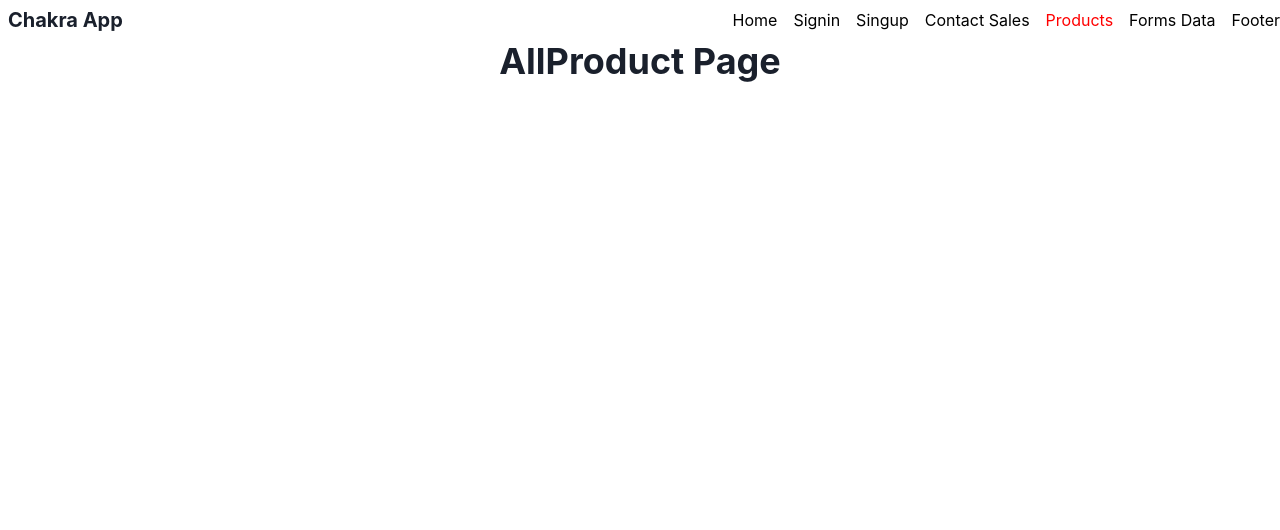
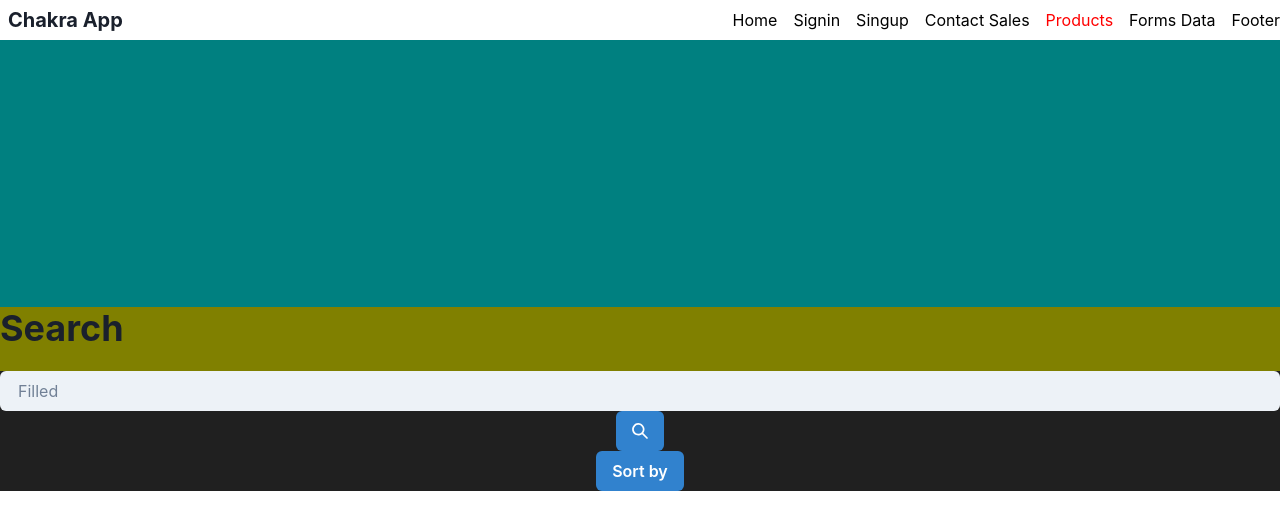
Before and after one commit to AshishKohad27/changeable-anger-4325, a React (Create React App) app in the folder changeable-anger-4325/: page /allproduct in a window 1280 px wide. Shown: the top 530 px of the page. Built offline with nearby package versions, Linux system fonts and the light colour scheme.

Commit message:
ALL Products

```diff
--- a/changeable-anger-4325/db.json
+++ b/changeable-anger-4325/db.json
@@ -45,6 +45,12 @@
       "username": "Ashish#27",
       "password": "a@1sKJDKSKJ",
       "id": 3
+    },
+    {
+      "email": "abhishek@gmai.com",
+      "username": "@AshishKhuKOhad27",
+      "password": "aA#1HFJK",
+      "id": 4
     }
   ],
   "posts": [
--- a/changeable-anger-4325/package.json
+++ b/changeable-anger-4325/package.json
@@ -3,6 +3,7 @@
   "version": "0.1.0",
   "private": true,
   "dependencies": {
+    "@chakra-ui/icons": "^2.0.10",
     "@chakra-ui/react": "^2.3.4",
     "@emotion/react": "^11.10.4",
     "@emotion/styled": "^11.10.4",
--- a/changeable-anger-4325/src/Pages/AllProduct.jsx
+++ b/changeable-anger-4325/src/Pages/AllProduct.jsx
@@ -1,8 +1,33 @@
-import { Heading } from "@chakra-ui/react";
+import { Box, Button, Heading, Input, Menu, MenuButton, MenuItem, MenuItemOption, MenuList, MenuOptionGroup, Portal, Tooltip } from "@chakra-ui/react";
+import { SearchIcon } from "@chakra-ui/icons";
 import React from "react";
+import styles from "./CSS/AllProduct.module.css"
 
 export default function AllProduct() {
     return (
-        <Heading>AllProduct Page</Heading>
+        <Box className={styles.block_0}>
+            <Box className={styles.block_1}></Box>
+            <Box className={styles.block_2}>
+                <Heading>Search</Heading>
+            </Box>
+            <Box className={styles.block_3}>
+                <Box>
+                    <Input variant='filled' placeholder='Filled' />
+                    <Button colorScheme='blue'>   <SearchIcon />  </Button>
+                </Box>
+
+                <Menu closeOnSelect={false}>
+                    <MenuButton as={Button} colorScheme='blue'>
+                        Sort by
+                    </MenuButton>
+                    <MenuList minWidth='240px'>
+                        <MenuOptionGroup defaultValue='asc' title='Order' type='radio'>
+                            <MenuItemOption value='asc'>Ascending</MenuItemOption>
+                            <MenuItemOption value='desc'>Descending</MenuItemOption>
+                        </MenuOptionGroup>
+                    </MenuList>
+                </Menu>
+            </Box>
+        </Box>
     )
 }
--- /dev/null
+++ b/changeable-anger-4325/src/Pages/CSS/AllProduct.module.css
@@ -0,0 +1,16 @@
+.block_0{
+    background-color: #202020;
+}
+.block_1{
+    max-width: 1359px;
+    height: 267.38px;
+    background-color: teal;
+    margin: auto;
+}
+.block_2{
+    max-width: 1349px;
+    height: 64px;
+    background-color: olive;
+    text-align: left;
+    margin: auto;
+}
```
Also changed, not shown: 1 other file (tests, documents, lock files or other folders).
